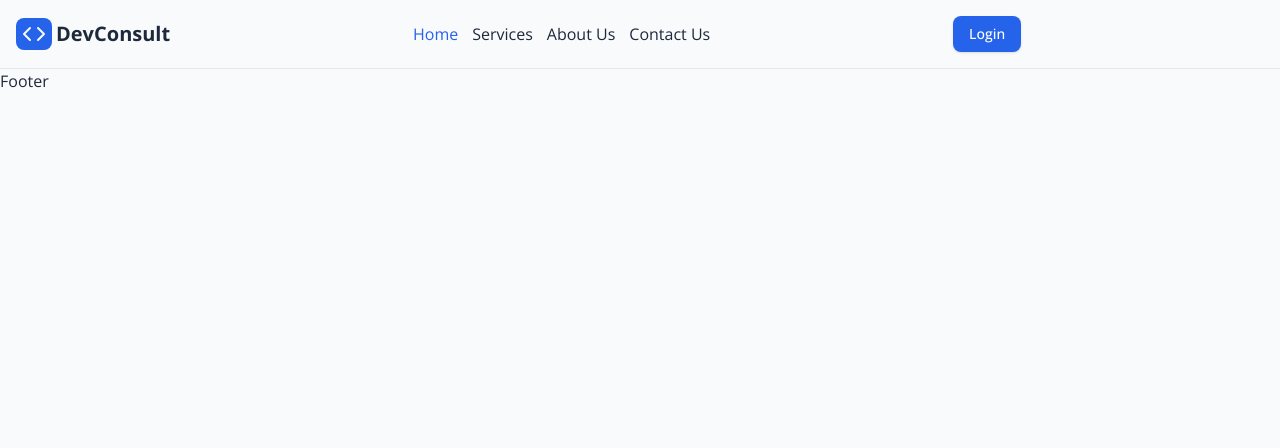
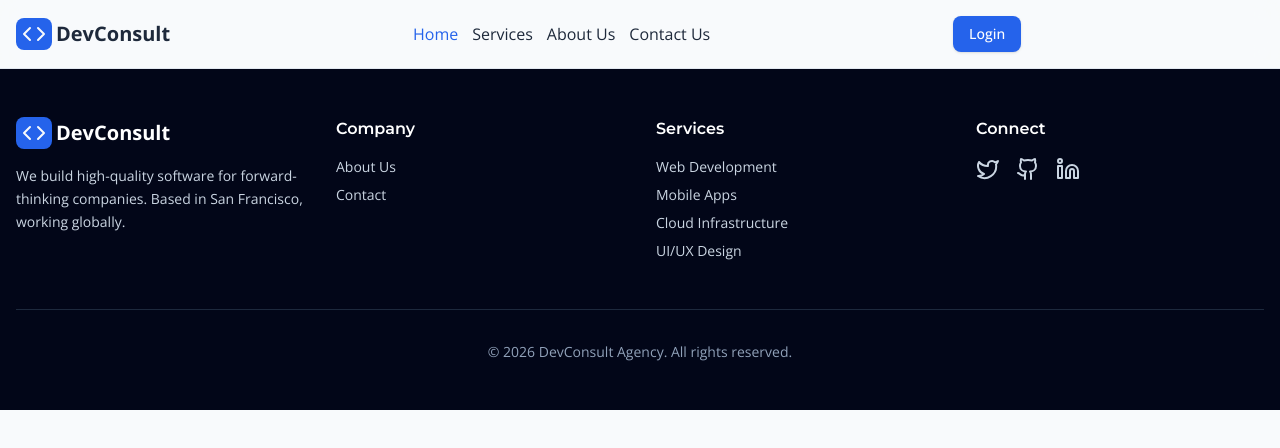
Before and after one commit to sagormajomder/dev-consult, a Next.js app: page / in a window 1280 px wide. Shown: the top 448 px of the page. Built offline with nearby package versions, Linux system fonts and the light colour scheme.

Commit message:
feat: add a new `Footer` component with navigation links, social media icons, and copyright information.

```diff
--- a/src/components/layouts/Footer.tsx
+++ b/src/components/layouts/Footer.tsx
@@ -1,3 +1,118 @@
+import { Github, Linkedin, Twitter } from 'lucide-react';
+import Link from 'next/link';
+import Container from './Container';
+import Logo from './Logo';
+
 export default function Footer() {
-  return <div>Footer</div>;
+  return (
+    <footer className='bg-slate-950 text-slate-300 py-12'>
+      <Container>
+        <div className='grid grid-cols-1 md:grid-cols-2 lg:grid-cols-4 gap-8 mb-12'>
+          {/* Brand Column */}
+          <div className='flex flex-col gap-4'>
+            <Logo className='text-white' />
+            <p className='text-sm leading-relaxed max-w-xs'>
+              We build high-quality software for forward-thinking companies.
+              Based in San Francisco, working globally.
+            </p>
+          </div>
+
+          {/* Company Column */}
+          <div>
+            <h3 className='font-semibold text-white mb-4'>Company</h3>
+            <ul className='flex flex-col gap-2 text-sm'>
+              <li>
+                <Link
+                  href='/about'
+                  className='hover:text-white transition-colors'>
+                  About Us
+                </Link>
+              </li>
+
+              <li>
+                <Link
+                  href='/contact'
+                  className='hover:text-white transition-colors'>
+                  Contact
+                </Link>
+              </li>
+            </ul>
+          </div>
+
+          {/* Services Column */}
+          <div>
+            <h3 className='font-semibold text-white mb-4'>Services</h3>
+            <ul className='flex flex-col gap-2 text-sm'>
+              <li>
+                <Link
+                  href='/services/web'
+                  className='hover:text-white transition-colors'>
+                  Web Development
+                </Link>
+              </li>
+              <li>
+                <Link
+                  href='/services/mobile'
+                  className='hover:text-white transition-colors'>
+                  Mobile Apps
+                </Link>
+              </li>
+              <li>
+                <Link
+                  href='/services/cloud'
+                  className='hover:text-white transition-colors'>
+                  Cloud Infrastructure
+                </Link>
+              </li>
+              <li>
+                <Link
+                  href='/services/ui-ux'
+                  className='hover:text-white transition-colors'>
+                  UI/UX Design
+                </Link>
+              </li>
+            </ul>
+          </div>
+
+          {/* Connect Column */}
+          <div>
+            <h3 className='font-semibold text-white mb-4'>Connect</h3>
+            <div className='flex items-center gap-4'>
+              <a
+                href='https://x.com/sagormajomder'
+                target='_blank'
+                rel='noopener noreferrer'
+                className='hover:text-white transition-colors'
+                aria-label='Twitter'>
+                <Twitter size={24} />
+              </a>
+              <a
+                href='https://github.com/sagormajomder'
+                target='_blank'
+                rel='noopener noreferrer'
+                className='hover:text-white transition-colors'
+                aria-label='GitHub'>
+                <Github size={24} />
+              </a>
+              <a
+                href='https://linkedin.com/in/sagor-majomder'
+                target='_blank'
+                rel='noopener noreferrer'
+                className='hover:text-white transition-colors'
+                aria-label='LinkedIn'>
+                <Linkedin size={24} />
+              </a>
+            </div>
+          </div>
+        </div>
+
+        <div className='border-t border-slate-800 pt-8 text-center text-sm text-slate-400'>
+          <p>
+            &copy; {new Date().getFullYear()} DevConsult Agency. All rights
+            reserved.
+          </p>
+        </div>
+      </Container>
+    </footer>
+  );
 }
```
